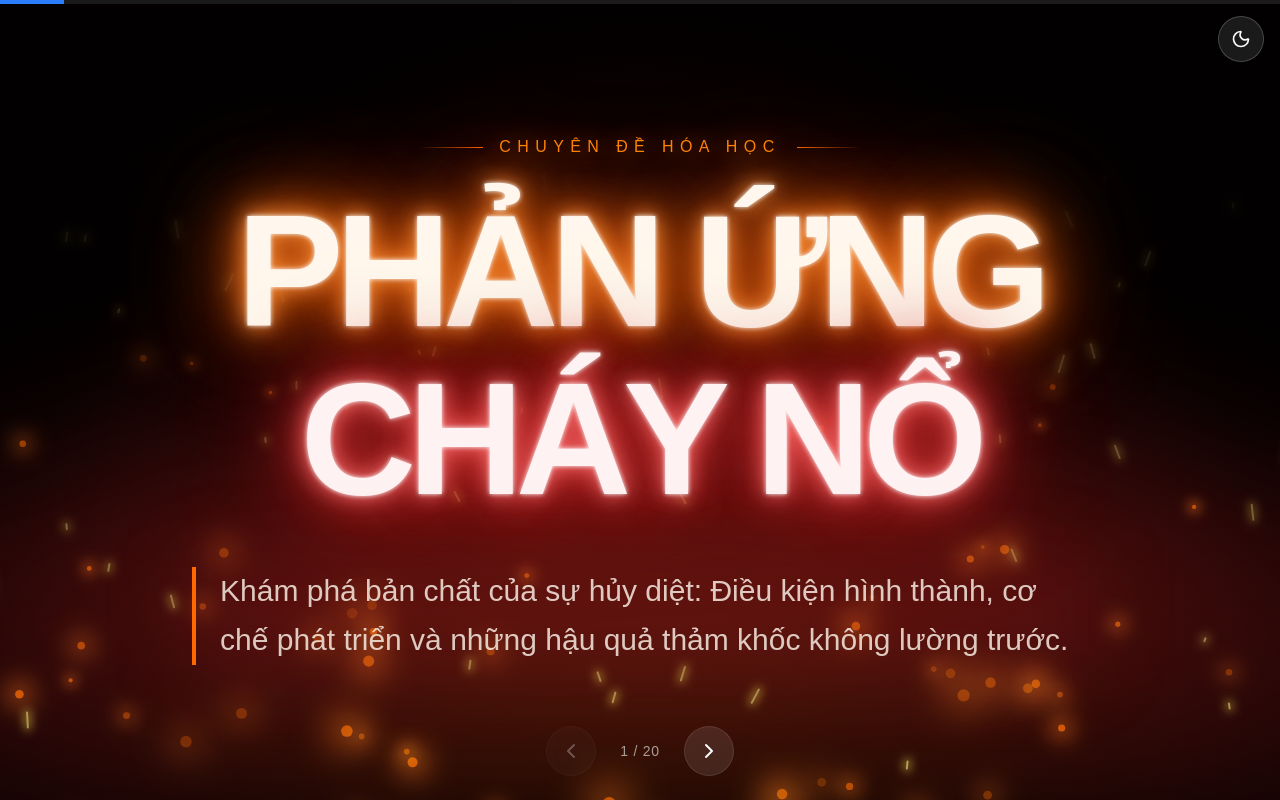
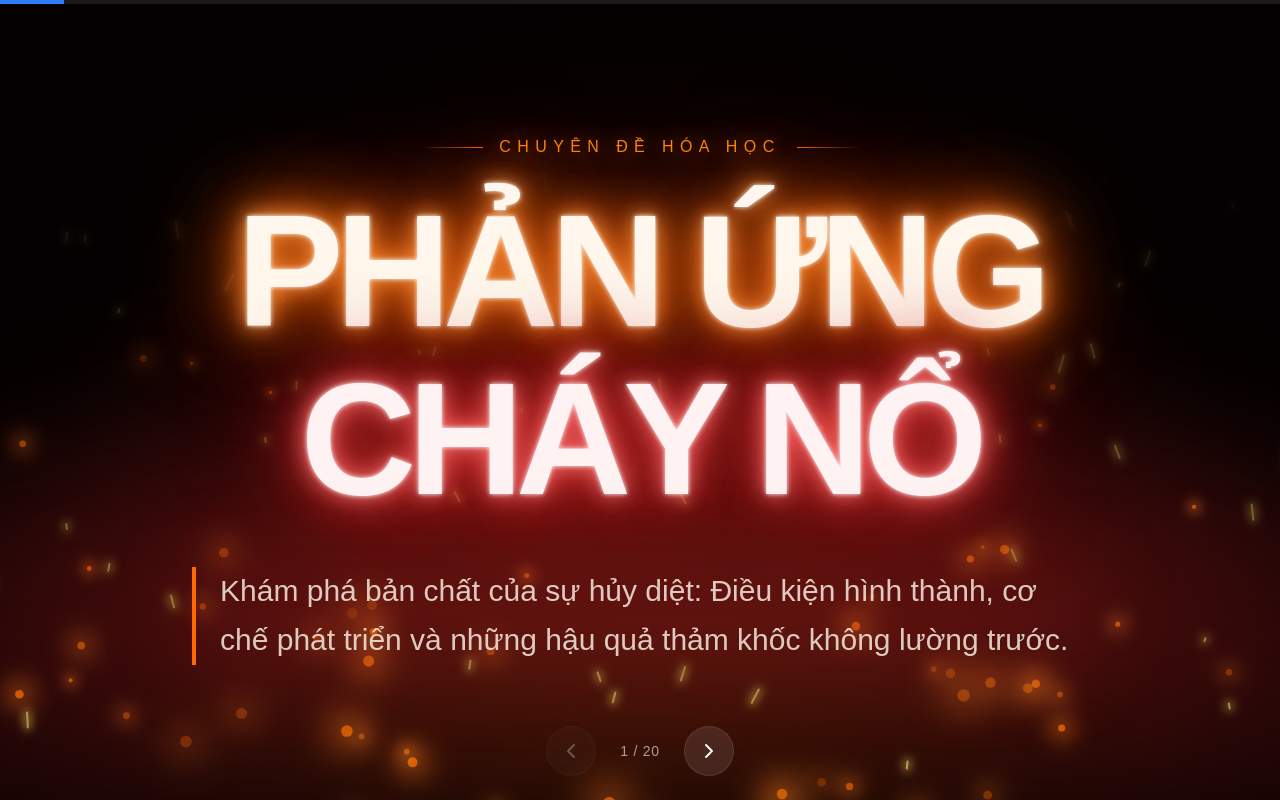
Before and after one commit to Thanglai091/tthoahoc10, a Next.js app: page / in a window 1280 px wide. Built offline with nearby package versions, Linux system fonts and the light colour scheme.

Commit message:
chore: remove theme toggle

```diff
--- a/src/components/Presentation.tsx
+++ b/src/components/Presentation.tsx
@@ -1,7 +1,6 @@
 "use client";
 
 import { useState, useEffect, useCallback } from "react";
-import { ThemeToggle } from "./ThemeToggle";
 import { ChevronRight, ChevronLeft } from "lucide-react";
 
 // Thay the import that we will build later
@@ -39,7 +38,6 @@
 
   return (
     <div className="relative w-[100vw] h-[100vh] overflow-hidden bg-background text-foreground transition-colors duration-300">
-      <ThemeToggle />
 
       {/* Slide Content */}
       <div className="w-full h-full flex items-center justify-center">
```
